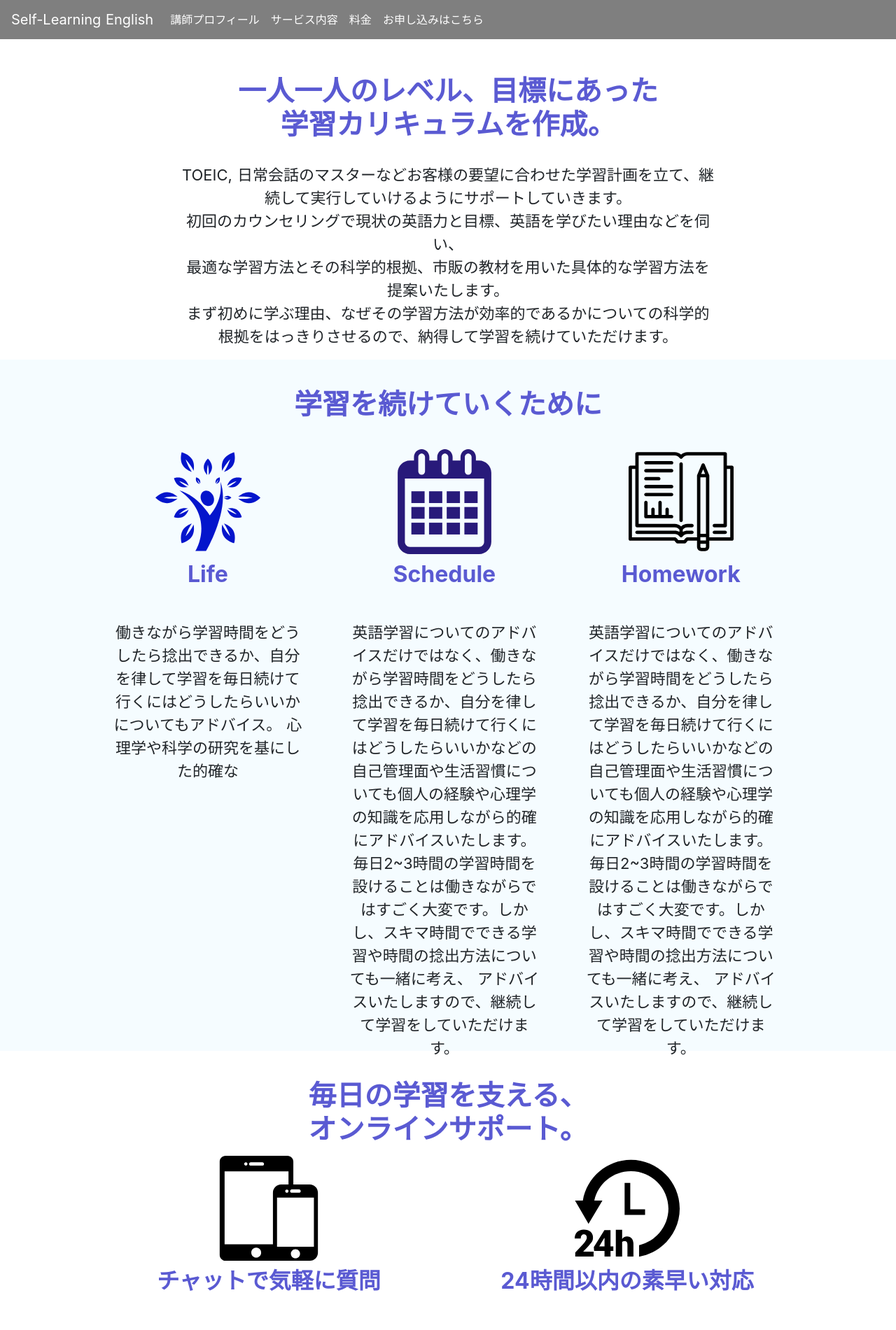
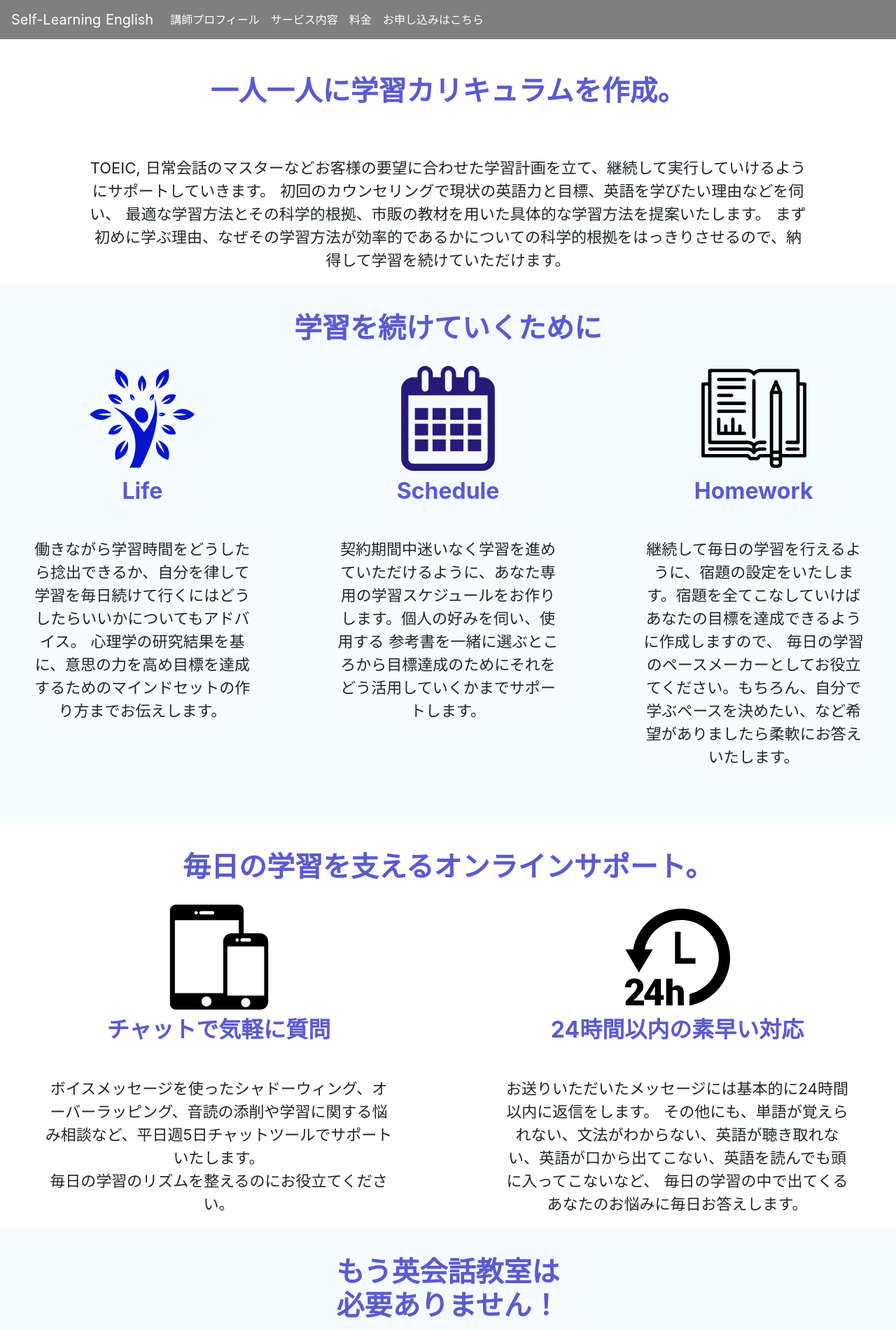
Before and after one commit to masalennon/myEnglish, a Nuxt app: page /content in a window 1280 px wide. Shown: the top 1901 px of the page at 70% size. Built offline with nearby package versions, Linux system fonts and the light colour scheme.

Commit message:
made content page responsive

```diff
--- a/pages/content.vue
+++ b/pages/content.vue
@@ -27,20 +27,21 @@
 
   <main class="main-container">
 	<article>
-	  <div class="make-carriculum">
-		<h1 class="make-carriculum-h1">
-		  一人一人のレベル、目標にあった<br>
-		  学習カリキュラムを作成。
+	  <div class="row">
+		<div class="col-md-12">
+		  <h1 class="">
+			一人一人に学習カリキュラムを作成。<br>
 		  </h1>
 		  <!--<div class="both-ok">-->
 			<!--<img :src="require('../assets/both-OK.png')" />-->
 			<!--</div>-->
 		  <p class="make-carriculum-paragraph">
-		  TOEIC, 日常会話のマスターなどお客様の要望に合わせた学習計画を立て、継続して実行していけるようにサポートしていきます。<br>
-		  初回のカウンセリングで現状の英語力と目標、英語を学びたい理由などを伺い、<br>
-		  最適な学習方法とその科学的根拠、市販の教材を用いた具体的な学習方法を提案いたします。<br>
-		  まず初めに学ぶ理由、なぜその学習方法が効率的であるかについての科学的根拠をはっきりさせるので、納得して学習を続けていただけます。<br>
+			TOEIC, 日常会話のマスターなどお客様の要望に合わせた学習計画を立て、継続して実行していけるようにサポートしていきます。
+			初回のカウンセリングで現状の英語力と目標、英語を学びたい理由などを伺い、
+			最適な学習方法とその科学的根拠、市販の教材を用いた具体的な学習方法を提案いたします。
+			まず初めに学ぶ理由、なぜその学習方法が効率的であるかについての科学的根拠をはっきりさせるので、納得して学習を続けていただけます。
 		  </p>
+		</div>
 	  </div>
 
 	  <div class="life-advice">
@@ -48,102 +49,86 @@
 		  学習を続けていくために<br>
 		</h1>
 
-		<div class="life-advice-row">
-		  <div class="life-advice1">
+		<div class="row">
+		  <div class="col-md-4">
 			<img style="height: 150px;" :src="require('../assets/icon.svg')" />
 			<h4>
 			  Life
 			</h4>
 			<p class="life-advice-paragraph1">
 			  働きながら学習時間をどうしたら捻出できるか、自分を律して学習を毎日続けて行くにはどうしたらいいかについてもアドバイス。
-			  心理学や科学の研究を基にした的確な
+			  心理学の研究結果を基に、意思の力を高め目標を達成するためのマインドセットの作り方までお伝えします。
 			</p>
 		  </div>
-		  <div class="life-advice1">
+		  <div class="col-md-4">
 			<img style="height: 150px;" :src="require('../assets/calendar.svg')" />
 			<h4>
 			  Schedule
 			</h4>
 			<p class="life-advice-paragraph2">
-			  英語学習についてのアドバイスだけではなく、働きながら学習時間をどうしたら捻出できるか、自分を律して学習を毎日続けて行くにはどうしたらいいかなどの
-			  自己管理面や生活習慣についても個人の経験や心理学の知識を応用しながら的確にアドバイスいたします。
-			  毎日2~3時間の学習時間を設けることは働きながらではすごく大変です。しかし、スキマ時間でできる学習や時間の捻出方法についても一緒に考え、
-			  アドバイスいたしますので、継続して学習をしていただけます。
+			  契約期間中迷いなく学習を進めていただけるように、あなた専用の学習スケジュールをお作りします。個人の好みを伺い、使用する
+			  参考書を一緒に選ぶところから目標達成のためにそれをどう活用していくかまでサポートします。
 			</p>
 		  </div>
-		  <div class="life-advice1">
+		  <div class="col-md-4">
 			<img style="height: 150px;" :src="require('../assets/homework.svg')" />
 			<h4>
 			  Homework
 			</h4>
 			<p class="life-advice-paragraph3">
-			  英語学習についてのアドバイスだけではなく、働きながら学習時間をどうしたら捻出できるか、自分を律して学習を毎日続けて行くにはどうしたらいいかなどの
-			  自己管理面や生活習慣についても個人の経験や心理学の知識を応用しながら的確にアドバイスいたします。
-			  毎日2~3時間の学習時間を設けることは働きながらではすごく大変です。しかし、スキマ時間でできる学習や時間の捻出方法についても一緒に考え、
-			  アドバイスいたしますので、継続して学習をしていただけます。
+			  継続して毎日の学習を行えるように、宿題の設定をいたします。宿題を全てこなしていけばあなたの目標を達成できるように作成しますので、
+			  毎日の学習のペースメーカーとしてお役立てください。もちろん、自分で学ぶペースを決めたい、など希望がありましたら柔軟にお答えいたします。
 			</p>
 		  </div>
 		</div>
 	  </div>
 
 
-	  <div class="online-support">
-		<h1 class="online-support-h1">
-		  毎日の学習を支える、<br>
-		  オンラインサポート。
+	  <div class="">
+		<h1 class="">
+		  毎日の学習を支えるオンラインサポート。
 		</h1>
-		<div class="life-advice-row">
-		  <div class="online-support1">
+		<div class="row">
+		  <div class="col-md-6">
 			<img style="height: 150px;" :src="require('../assets/smartphone.svg')" />
 			<h4>
 			  チャットで気軽に質問
 			</h4>
-			<p class="online-support-paragraph1">>
-			  ボイスメッセージを使ったシャドーウィング、オーバーラッピング、音読の添削や学習に関する悩み相談など、週5日チャットツールでサポートいたします。<br>
-			  お送りいただいたメッセージには基本的に24時間以内に返信をします。毎日の学習のリズムを整えるのにお役立てください。<br>
-
-			  満足いただけなかった場合は、日計算で残りの代金を全額返済
-			  英語だけでなく全てに共通する独学の技術
-
-			  自己管理能力、やりきる力、独学のコツ、心理学に沿ったモチベーションの維持の仕方
-			  単語が覚えられない、文法がわからない、英語が聴き取れない、英語が口から出てこない、英語を読んでも頭に入ってこない、これらのお悩みを解消するための
-			  勉強方法をお教えします。
+			<p class="online-support-paragraph1">
+			  ボイスメッセージを使ったシャドーウィング、オーバーラッピング、音読の添削や学習に関する悩み相談など、平日週5日チャットツールでサポートいたします。<br>
+			  毎日の学習のリズムを整えるのにお役立てください。<br>
 			</p>
 		  </div>
-		  <div class="online-support1">
+		  <div class="col-md-6">
 			<img style="height: 150px;" :src="require('../assets/delivery.svg')" />
 			<h4>
 			  24時間以内の素早い対応
 			</h4>
-			<p class="online-support-paragraph1">>
-			  ボイスメッセージを使ったシャドーウィング、オーバーラッピング、音読の添削や学習に関する悩み相談など、週5日チャットツールでサポートいたします。<br>
-			  お送りいただいたメッセージには基本的に24時間以内に返信をします。毎日の学習のリズムを整えるのにお役立てください。<br>
-
-			  満足いただけなかった場合は、日計算で残りの代金を全額返済
-			  英語だけでなく全てに共通する独学の技術
-
-			  自己管理能力、やりきる力、独学のコツ、心理学に沿ったモチベーションの維持の仕方
-			  単語が覚えられない、文法がわからない、英語が聴き取れない、英語が口から出1¦こない、英語を読んでも頭に入ってこない、これらのお悩みを解消するための
-			  勉強方法をお教えします。
+			<p class="online-support-paragraph1">
+			  お送りいただいたメッセージには基本的に24時間以内に返信をします。
+			  その他にも、単語が覚えられない、文法がわからない、英語が聴き取れない、英語が口から出てこない、英語を読んでも頭に入ってこないなど、
+			  毎日の学習の中で出てくるあなたのお悩みに毎日お答えします。<br>
 			</p>
 		  </div>
 		</div>
 	  </div>
 
 
-	  <div class="unnecessary-eikaiwa">
+	  <div class="row">
+		<div class="col-md-12 unnecessary-eikaiwa">
 		  <h1>
 			もう英会話教室は<br>
 			必要ありません！
 		  </h1>
 		  <p class="unnecessary-eikaiwa-paragraph">
 			良質な教材はネット、書店に溢れています。<br>
-		  必要なのはそれらの正しい活用方法と継続力です。<br>
+			必要なのはそれらの正しい活用方法と独学力です。<br>
 			まずはお気軽に、無料カウンセリングをお試しください!<br>
 			<router-link to="/apply">
 			  お申し込みはこちら
 			</router-link>
 		  </p>
+		</div>
 	</div>
   </article>
 </main>
@@ -155,8 +140,11 @@
 <style lang="scss">
 @import '../src/assets/scss/app.scss';
 h1 {
-  height: 80px;
   color: #5A5AD2;
+  width: 80%;
+  margin-left: auto;
+  margin-right: auto;
+  margin-bottom: 30px;
   font-weight: 700;
 }
 
@@ -170,6 +158,7 @@ h1 {
 }
 
 .make-carriculum-paragraph {
+  width: 80% !important;
 }
 
 .life-advice {
@@ -185,6 +174,7 @@ h1 {
 
 .online-support {
   margin-bottom: 60px;
+  height: 700px;
 }
 
 .online-support-paragraph {
@@ -207,12 +197,12 @@ h1 {
 }
 
 
-.make-carriculum .make-carriculum-paragraph p {
-
+.make-carriculum {
+  padding-bottom: 50px;
 }
 
 .life-advice-row {
-  height: 800px !important;
+  height: 700px !important;
   width: 80% !important;
   margin-right: auto;
   margin-left: auto;
```
Lines whose indentation alone changed are shown as unchanged.
